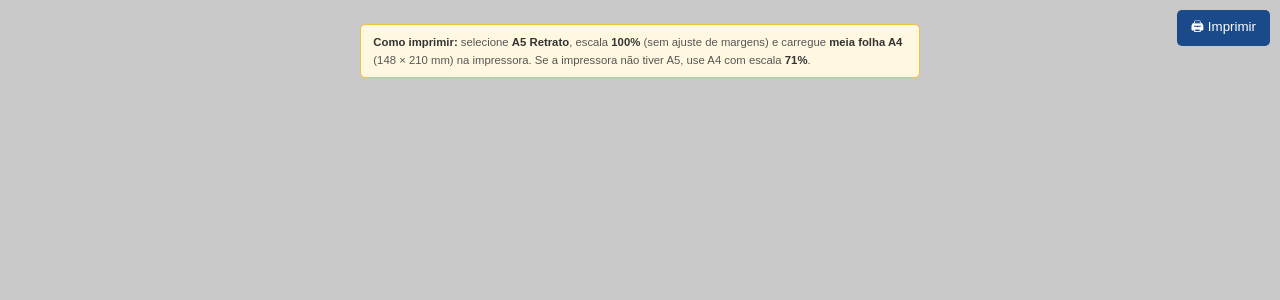
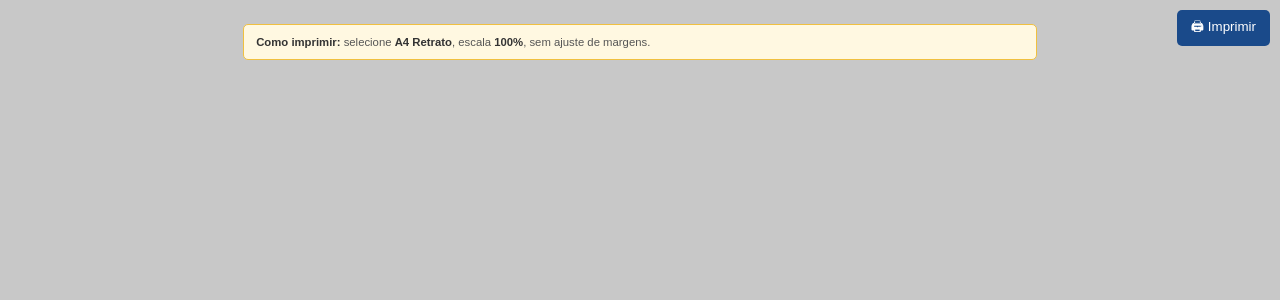
Before and after one commit to ramonrduarte/sistema-portas, a Django app: template portas/templates/portas/pedido/pedido_imprimir.html in a window 1280 px wide. Shown: the top 300 px of the page. Run offline with Django 5.2, Linux system fonts and the light colour scheme; the template is opened without the code that fills it, so the values that code supplies are empty.

Commit message:
Muda layout de impressão de A5 para A4 completo
Impressora padrão A4 — usar A5 obrigava mudar o tamanho
manualmente a cada impressão. Agora o pedido ocupa A4 inteiro
(210×297mm) sem necessidade de ajuste.

Co-Authored-By: Claude Sonnet 4.6 <noreply@anthropic.com>

```diff
--- a/portas/templates/portas/pedido/pedido_imprimir.html
+++ b/portas/templates/portas/pedido/pedido_imprimir.html
@@ -13,7 +13,7 @@
       color: #111;
     }
 
-    /* ── Tela: folhas A5 empilhadas sobre fundo cinza ───────── */
+    /* ── Tela: folhas A4 empilhadas sobre fundo cinza ───────── */
     @media screen {
       body {
         background: #c8c8c8;
@@ -25,25 +25,24 @@
       }
       .pagina {
         background: #fff;
-        width: 148mm;
-        min-height: 210mm;
-        padding: 9mm 11mm;
+        width: 210mm;
+        min-height: 297mm;
+        padding: 12mm 15mm;
         box-shadow: 0 3px 14px rgba(0,0,0,.3);
       }
     }
 
-    /* ── Impressão: A5 (= meia folha A4 cortada, 148 × 210 mm) ─
-       Selecione tamanho A5 na impressora ou use A4 com escala 71%. */
-    @page { size: A5 portrait; margin: 0; }
+    /* ── Impressão: A4 retrato ───────────────────────────────── */
+    @page { size: A4 portrait; margin: 0; }
     @media print {
       body {
         background: #fff;
         margin: 0; padding: 0;
       }
       .pagina {
-        width: 148mm;
-        height: 210mm;
-        padding: 9mm 11mm;
+        width: 210mm;
+        height: 297mm;
+        padding: 12mm 15mm;
         overflow: hidden;
         page-break-after: always;
         break-after: page;
@@ -58,7 +57,7 @@
 
     /* ── Aviso de configuração (só na tela) ─────────────────── */
     .aviso-imp {
-      width: 148mm;
+      width: 210mm;
       background: #fff8e1;
       border: 1px solid #f0c040;
       border-radius: 5px;
@@ -199,9 +198,7 @@
 {% endif %}
 
 <div class="aviso-imp">
-  <strong>Como imprimir:</strong> selecione <strong>A5 Retrato</strong>, escala <strong>100%</strong>
-  (sem ajuste de margens) e carregue <strong>meia folha A4</strong> (148 × 210 mm) na impressora.
-  Se a impressora não tiver A5, use A4 com escala <strong>71%</strong>.
+  <strong>Como imprimir:</strong> selecione <strong>A4 Retrato</strong>, escala <strong>100%</strong>, sem ajuste de margens.
 </div>
 
 {% with total_pgs=paginas|length %}
```
